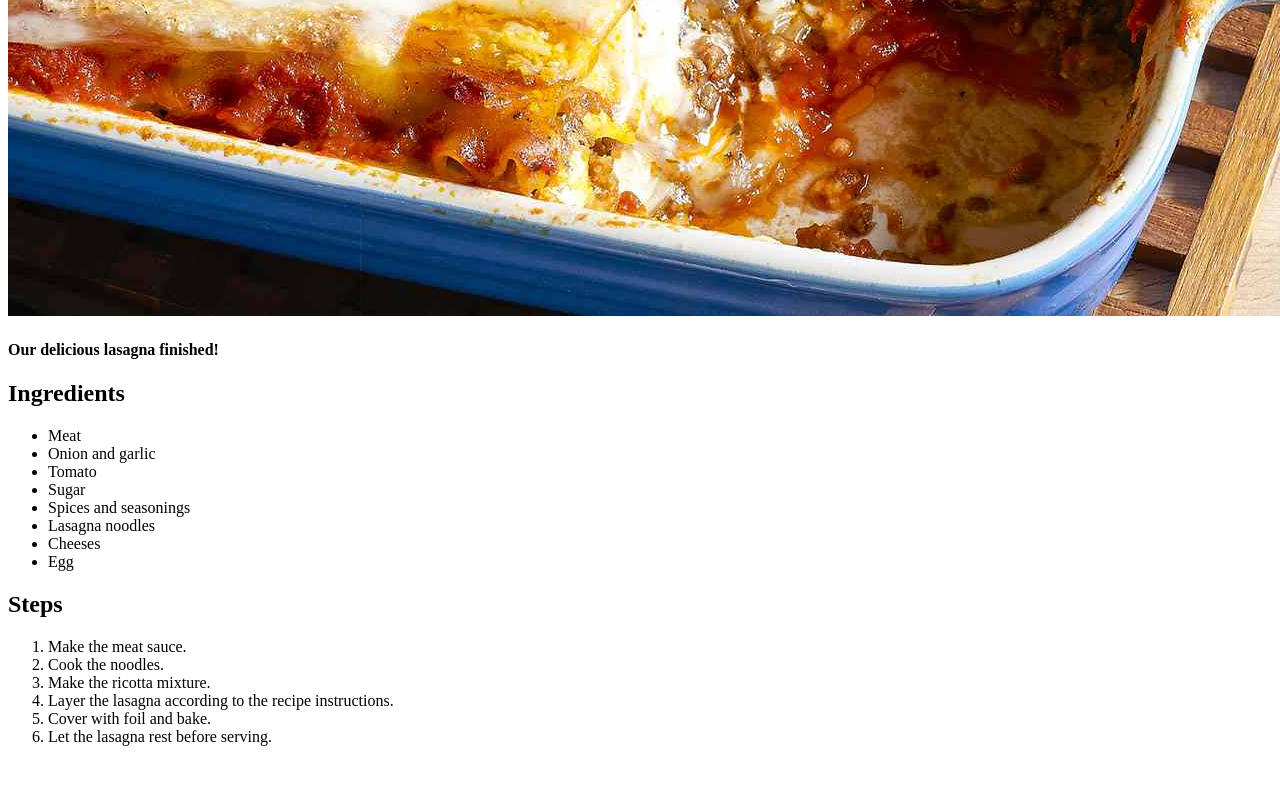
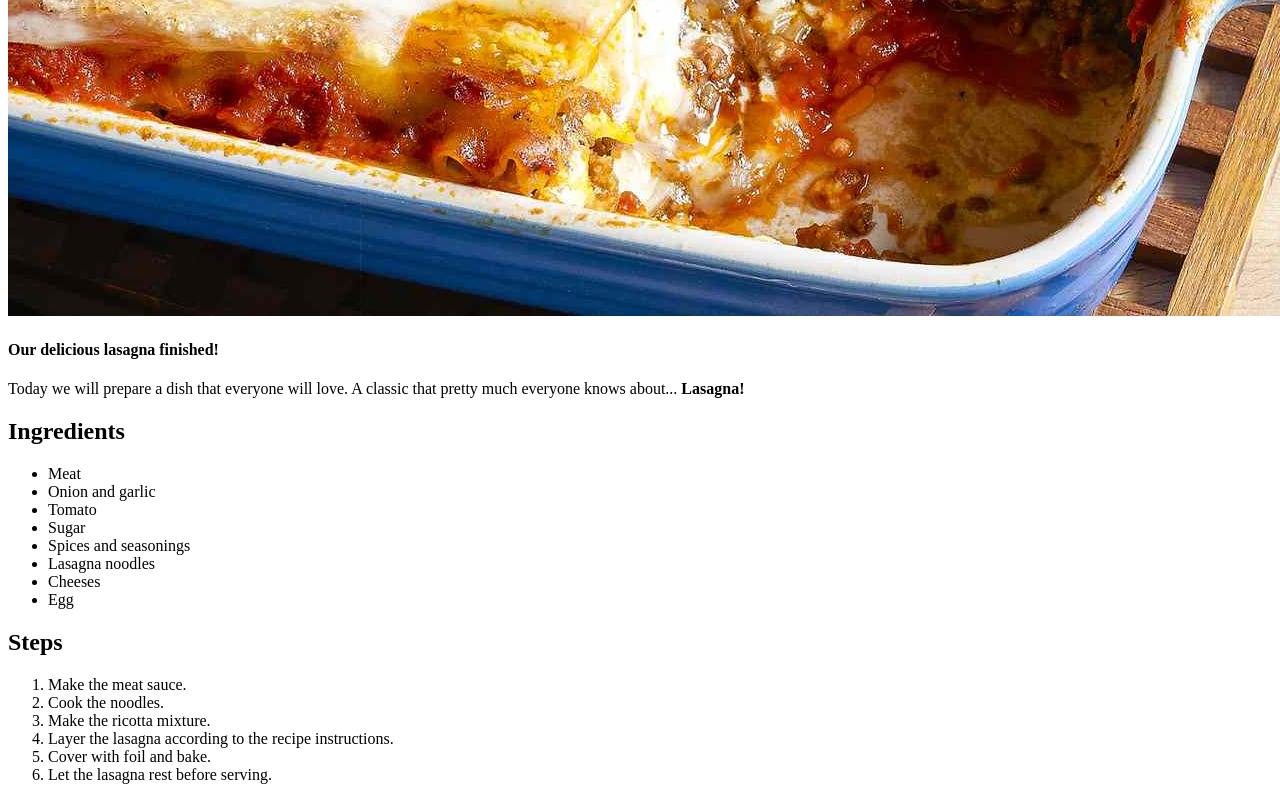
Before and after one commit to kagunecode/TheOdinProject, a plain HTML site: page Projects/1_odin_recipes/recipes/lasagna.html in a window 1280 px wide. Shown: the part 889-1689 px from the top of the page. Before the commit the page ends 1651 px from the top, so only its background shows below. Drawn offline with Linux system fonts and the light colour scheme.

Commit message:
Added a description to "lasagna.html" with <p>

```diff
--- a/Projects/1_odin_recipes/recipes/lasagna.html
+++ b/Projects/1_odin_recipes/recipes/lasagna.html
@@ -9,6 +9,9 @@
         <h1>Lasagna</h1>
         <img src="../images/lasagna.jpg" alt="Finished Lasagna">
         <h4>Our delicious lasagna finished!</h4>
+        <p>Today we will prepare a dish that everyone will love. A classic that
+            pretty much everyone knows about... <strong>Lasagna!</strong>
+        </p>
         <h2>Ingredients</h2>
         <ul>
             <li>Meat</li>
```
